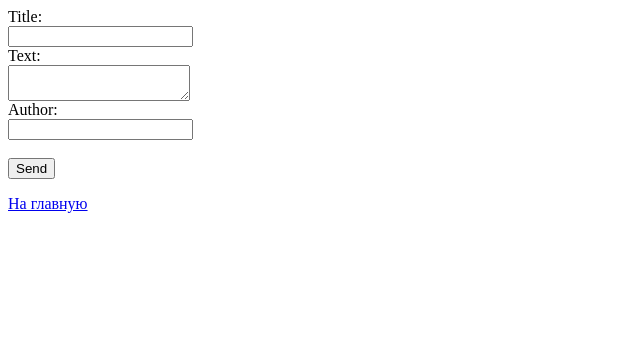
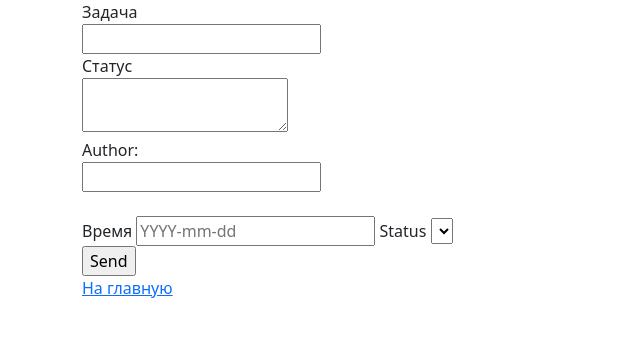
Before and after one commit to MirlanT/MirlanT, a Django app: page /articles/add/ in a window 1280 px wide. Shown: the top 337 px of the page, without its empty margins (0-640 px from the left). Run offline with Django 4.2, Linux system fonts and the light colour scheme; lists and menus that the app fills with data are empty.

Commit message:
Merge Homebrach

```diff
--- a/git_practice/webapp/templates/create.html
+++ b/git_practice/webapp/templates/create.html
@@ -1,12 +1,36 @@
-<form action="/articles/add/" method="post">
+<!doctype html>
+<html lang="en">
+<head>
+    <meta charset="UTF-8">
+    <meta name="viewport"
+          content="width=device-width, user-scalable=no, initial-scale=1.0, maximum-scale=1.0, minimum-scale=1.0">
+    <meta http-equiv="X-UA-Compatible" content="ie=edge">
+    <link href="https://cdn.jsdelivr.net/npm/bootstrap@5.0.2/dist/css/bootstrap.min.css" rel="stylesheet" integrity="sha384-EVSTQN3/azprG1Anm3QDgpJLIm9Nao0Yz1ztcQTwFspd3yD65VohhpuuCOmLASjC" crossorigin="anonymous">
+    <title>Document</title>
+</head>
+<body>
+<div class="container">
+    <form action="/articles/add/" method="post">
     {% csrf_token %}
-    <label>Title:</label><br/>
+    <label>Задача</label><br/>
     <input type="text" name="title"/><br/>
-    <label>Text:</label><br/>
+    <label>Статус</label><br/>
     <textarea name="content"></textarea><br/>
     <label>Author:</label><br/>
     <input type="text" name="author"/><br/>
     <br/>
+    <label for="">Время</label>
+    <input type="text" name="date" value="" placeholder="YYYY-mm-dd">
+    <label for="">Status</label>
+    <select name="status">
+        {% for status in statuses  %}
+            <option value="{{ status.0 }}">{{ status.1 }}</option>
+        {% endfor %}
+    </select>
+    <br>
     <input type="submit" value="Send"/>
 </form>
 <a href="/">На главную</a>
+</div>
+</body>
+</html>
```
Also changed, not shown: git_practice/webapp/templates/article.html (+16 -4 lines), git_practice/webapp/migrations/0003_article_status_alter_article_author.py (added), git_practice/webapp/migrations/0004_article_date.py (added), identifier.sqlite (added).
